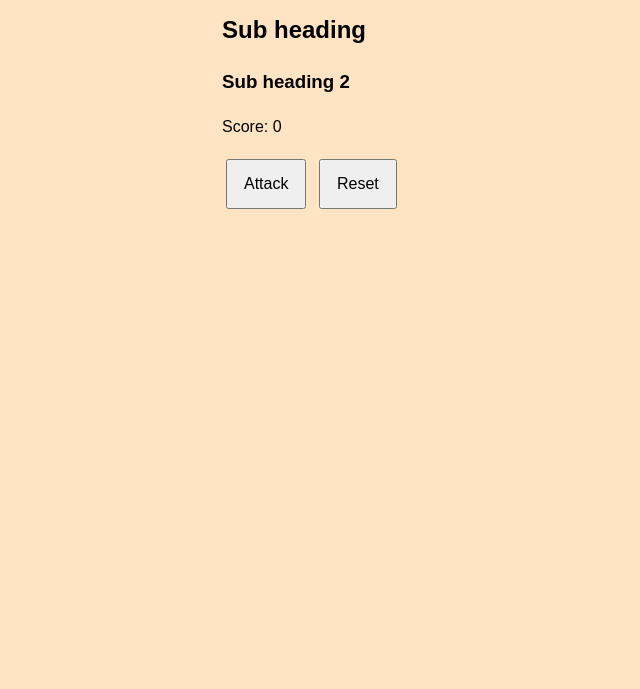
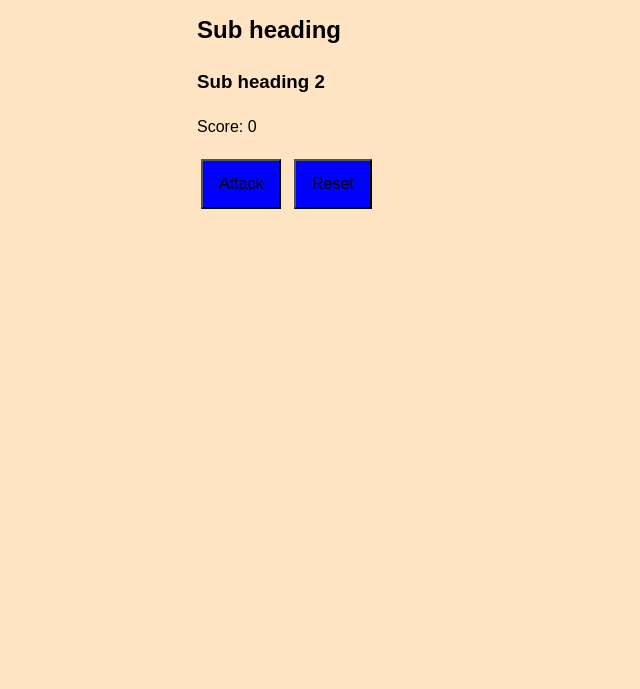
Before and after one commit to Jamied2026/week-1-click-attack-clone, a website built with webpack: page index.html in a window 1280 px wide. Shown: the part 111-800 px from the top of the page, without its empty margins (0-640 px from the left). Built offline with nearby package versions, Linux system fonts and the light colour scheme.

Commit message:
Changed Button colour to blue

```diff
--- a/style.css
+++ b/style.css
@@ -2,7 +2,7 @@
 
 body {
     font-family: Arial, sans-serif;
-    max-width: 900px;
+    max-width: 950px;
     margin: 0 auto;
     padding: 2rem;
     line-height: 1.5;
@@ -13,6 +13,7 @@ button, input {
     font: inherit;
     padding: 0.7rem 1rem;
     margin: 0.25rem;
+  background-color: blue;
 }
 
 .card {
```
